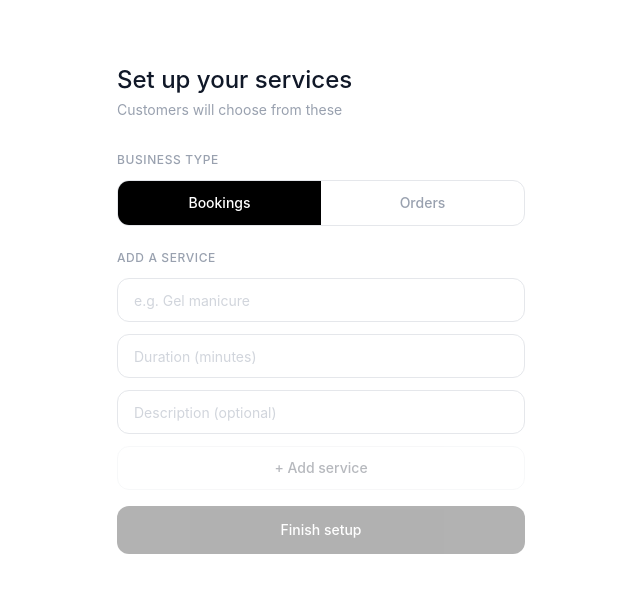
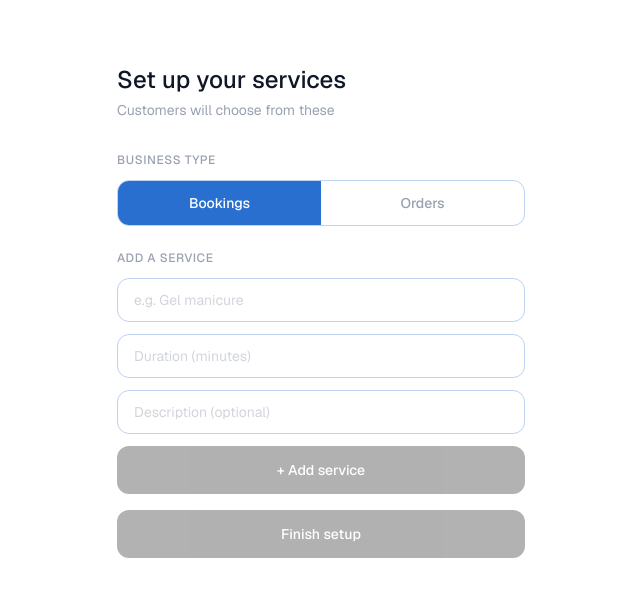
Before and after one commit to Sam-168/Simplee-Frontend, a Vue app: page /setup in a window 1280 px wide. Shown: the top 596 px of the page, without its empty margins (319-959 px from the left). Built offline with nearby package versions, Linux system fonts and the light colour scheme.

Commit message:
fixed the styles across all views to follow a consistent theme

```diff
--- a/index.html
+++ b/index.html
@@ -4,6 +4,9 @@
     <meta charset="UTF-8" />
     <link rel="icon" type="image/svg+xml" href="/favicon.svg" />
     <meta name="viewport" content="width=device-width, initial-scale=1.0" />
+    <link rel="preconnect" href="https://fonts.googleapis.com" />
+    <link rel="preconnect" href="https://fonts.gstatic.com" crossorigin />
+    <link href="https://fonts.googleapis.com/css2?family=Geist:wght@100..900&display=swap" rel="stylesheet" />
     <title>simplee-app</title>
   </head>
   <body>
--- a/src/style.css
+++ b/src/style.css
@@ -1 +1,87 @@
 @import "tailwindcss";
+
+@theme {
+  --font-sans: 'Geist', sans-serif;
+}
+
+* {
+  font-family: 'Geist', sans-serif;
+}
+
+/* ── Brand color variable — change once, updates everywhere ── */
+:root {
+  --brand: rgb(41, 111, 208);
+  --brand-hover: rgb(31, 91, 178);
+  --brand-light: rgba(41, 111, 208, 0.08);
+  --brand-ring: rgba(41, 111, 208, 0.14);
+  --brand-border: rgba(41, 111, 208, 0.3);
+}
+
+/* ────────────────────────────────
+   BORDERS — cards, divs, sections
+   ──────────────────────────────── */
+.border,
+.border-t,
+.border-b,
+.border-l,
+.border-r {
+  border-color: var(--brand-border) !important;
+}
+
+/* ────────────────────────────────
+   INPUTS
+   ──────────────────────────────── */
+input,
+select,
+textarea {
+  border: 1px solid var(--brand-border) !important;
+  transition: border-color 0.15s ease, box-shadow 0.15s ease;
+}
+
+input:focus,
+select:focus,
+textarea:focus {
+  border-color: var(--brand) !important;
+  box-shadow: 0 0 0 3px var(--brand-ring) !important;
+  outline: none !important;
+}
+
+/* ────────────────────────────────
+   BUTTONS — universal hover
+   ──────────────────────────────── */
+
+/* Default: any button that isn't black or explicitly coloured */
+button:not(:disabled) {
+  transition: all 0.15s ease;
+}
+
+/* Light/outline buttons → blue tint on hover */
+button:not(:disabled):not(.btn-black):not(.btn-wa):hover {
+  background-color: var(--brand-light) !important;
+  border-color: var(--brand) !important;
+  color: var(--brand) !important;
+}
+
+/* Black primary buttons → darker blue on hover */
+button.btn-black:not(:disabled):hover {
+  background-color: var(--brand-hover) !important;
+  border-color: var(--brand-hover) !important;
+  color: white !important;
+}
+
+/* WhatsApp button stays its own style */
+button.btn-wa:not(:disabled):hover {
+  opacity: 0.88;
+}
+
+/* ────────────────────────────────
+   CLICKABLE CARDS & ROWS
+   ──────────────────────────────── */
+[class*="cursor-pointer"] {
+  transition: border-color 0.15s ease, background-color 0.15s ease;
+}
+
+[class*="cursor-pointer"]:hover {
+  border-color: var(--brand) !important;
+  background-color: var(--brand-light) !important;
+}
--- a/src/views/BookingDetailView.vue
+++ b/src/views/BookingDetailView.vue
@@ -70,7 +70,7 @@
           @click="selectedStatus = status"
           class="flex-1 h-11 rounded-xl border text-sm font-medium transition-colors"
           :class="selectedStatus === status
-            ? 'bg-black border-black text-white'
+            ? 'btn-black w-full h-12 bg-black text-white text-sm font-medium rounded-xl'
             : 'border-gray-200 text-gray-500 active:bg-gray-50'"
         >
           {{ status }}
@@ -80,7 +80,7 @@
       <button
         @click="saveStatus"
         :disabled="selectedStatus === booking.status || loading"
-        class="w-full h-12 bg-black text-white text-sm font-medium rounded-xl mt-3 disabled:opacity-30 active:scale-95 transition-transform"
+        class="btn-black w-full h-12 bg-black text-white text-sm font-medium rounded-xl mt-3 disabled:opacity-30 active:scale-95 transition-transform"
       >
         {{ loading ? 'Saving...' : 'Save changes' }}
       </button>
--- a/src/views/DashboardView.vue
+++ b/src/views/DashboardView.vue
@@ -75,7 +75,7 @@
       </div>
       <button
         @click="router.push('/share')"
-        class="w-full h-12 bg-black text-white text-sm font-medium rounded-xl active:scale-95 transition-transform"
+        class="btn-black w-full h-12 bg-black text-white text-sm font-medium rounded-xl active:scale-95 transition-transform"
       >
         Share my booking link
       </button>
--- a/src/views/LoginView.vue
+++ b/src/views/LoginView.vue
@@ -30,7 +30,7 @@
     <button
       @click="handleLogin"
       :disabled="loading || !form.phone || !form.password"
-      class="w-full h-12 bg-black text-white text-sm font-medium rounded-xl mt-5 disabled:opacity-30 active:scale-95 transition-transform"
+      class="btn-black w-full h-12 bg-black text-white text-sm font-medium rounded-xl mt-5 disabled:opacity-30 active:scale-95 transition-transform"
     >
       {{ loading ? 'Logging in...' : 'Log in' }}
     </button>
@@ -48,7 +48,7 @@
     <!-- Sign up link -->
     <button
       @click="router.push('/signup')"
-      class="w-full h-12 border border-gray-200 text-gray-900 text-sm font-medium rounded-xl active:bg-gray-50 transition-colors"
+      class="btn-black w-full h-12 bg-black text-white text-sm font-medium rounded-xl active:bg-gray-50 transition-colors"
     >
       Create a new account
     </button>
--- a/src/views/SetupView.vue
+++ b/src/views/SetupView.vue
@@ -7,21 +7,21 @@
       <p class="text-sm text-gray-400 mt-1">Customers will choose from these</p>
     </div>
 
-    <!-- Business type toggle -->
+    <!-- Business type toggle: TODO fix toggle button color story -->
     <div class="mb-6">
       <p class="text-xs font-medium text-gray-400 uppercase tracking-wider mb-3">Business type</p>
       <div class="flex border border-gray-200 rounded-xl overflow-hidden">
         <button
           @click="businessType = 'bookings'"
           class="flex-1 h-11 text-sm font-medium transition-colors"
-          :class="businessType === 'bookings' ? 'bg-black text-white' : 'text-gray-400'"
+          :class="businessType === 'bookings' ? 'bg-[rgb(41,111,208)] text-white' : 'text-gray-400'"
         >
           Bookings
         </button>
         <button
           @click="businessType = 'orders'"
           class="flex-1 h-11 text-sm font-medium transition-colors"
-          :class="businessType === 'orders' ? 'bg-black text-white' : 'text-gray-400'"
+          :class="businessType === 'orders' ? 'bg-[rgb(41,111,208)] text-white' : 'text-gray-400'"
         >
           Orders
         </button>
@@ -58,7 +58,7 @@
       <button
         @click="addService"
         :disabled="!newService.name"
-        class="w-full h-11 border border-gray-200 text-gray-900 text-sm font-medium rounded-xl mt-3 disabled:opacity-30 active:bg-gray-50 transition-colors"
+        class="btn-black w-full h-12 bg-black text-white text-sm font-medium rounded-xl mt-3 disabled:opacity-30 active:bg-gray-50 transition-colors"
       >
         + Add {{ businessType === 'bookings' ? 'service' : 'item' }}
       </button>
@@ -92,7 +92,7 @@
     <button
       @click="handleFinish"
       :disabled="loading || services.length === 0"
-      class="w-full h-12 bg-black text-white text-sm font-medium rounded-xl disabled:opacity-30 active:scale-95 transition-transform"
+      class="btn-black w-full h-12 bg-black text-white text-sm font-medium rounded-xl disabled:opacity-30 active:scale-95 transition-transform"
     >
       {{ loading ? 'Saving...' : 'Finish setup' }}
     </button>
--- a/src/views/ShareLinkView.vue
+++ b/src/views/ShareLinkView.vue
@@ -15,7 +15,7 @@
         <p class="text-sm font-medium text-gray-900 break-all mb-3">{{ bookingLink }}</p>
         <button
           @click="copyLink"
-          class="w-full h-11 border border-gray-200 rounded-xl text-sm font-medium transition-colors flex items-center justify-center gap-2"
+          class="btn-black w-full h-12 bg-black text-white text-sm font-medium rounded-xl text-sm font-medium transition-colors flex items-center justify-center gap-2"
           :class="copied ? 'bg-black text-white border-black' : 'text-gray-900 active:bg-gray-50'"
         >
           <svg v-if="!copied" width="16" height="16" viewBox="0 0 16 16" fill="none">
@@ -33,7 +33,7 @@
       <div class="flex gap-2">
         <button
           @click="shareWhatsApp"
-          class="flex-1 h-12 bg-black text-white text-sm font-medium rounded-xl flex items-center justify-center gap-2 active:scale-95 transition-transform"
+          class="btn-black w-full h-12 bg-black text-white text-sm font-medium rounded-xl flex items-center justify-center gap-2 active:scale-95 transition-transform"
         >
           <svg width="18" height="18" viewBox="0 0 18 18" fill="none">
             <circle cx="9" cy="9" r="8" stroke="white" stroke-width="1.2"/>
@@ -68,7 +68,7 @@
 
         <button
           @click="downloadQR"
-          class="w-full h-11 border border-gray-200 rounded-xl text-sm font-medium text-gray-900 flex items-center justify-center gap-2 active:bg-gray-50 transition-colors"
+          class="btn-black w-full h-12 bg-black text-white text-sm font-medium rounded-xl text-sm font-medium text-gray-900 flex items-center justify-center gap-2 active:bg-gray-50 transition-colors"
         >
           <svg width="16" height="16" viewBox="0 0 16 16" fill="none">
             <path d="M8 2v9M4 8l4 4 4-4M2 13h12" stroke="currentColor" stroke-width="1.2" stroke-linecap="round" stroke-linejoin="round"/>
--- a/src/views/SignUpView.vue
+++ b/src/views/SignUpView.vue
@@ -48,7 +48,7 @@
     <button
       @click="handleSignUp"
       :disabled="loading || !isFormValid"
-      class="w-full h-12 bg-black text-white text-sm font-medium rounded-xl mt-5 disabled:opacity-30 active:scale-95 transition-transform"
+      class="btn-black w-full h-12 bg-black text-white text-sm font-medium rounded-xl mt-5 disabled:opacity-30 active:scale-95 transition-transform"
     >
       {{ loading ? 'Creating account...' : 'Create account' }}
     </button>
@@ -63,7 +63,7 @@
     <!-- Login link -->
     <button
       @click="router.push('/login')"
-      class="w-full h-12 border border-gray-200 text-gray-900 text-sm font-medium rounded-xl active:bg-gray-50 transition-colors"
+      class="btn-black w-full h-12 bg-black text-white text-sm font-medium rounded-xl active:bg-gray-50 transition-colors"
     >
       Already have an account
     </button>
```
Also changed, not shown: src/views/PublicBookingView.vue (+8 -8 lines).
